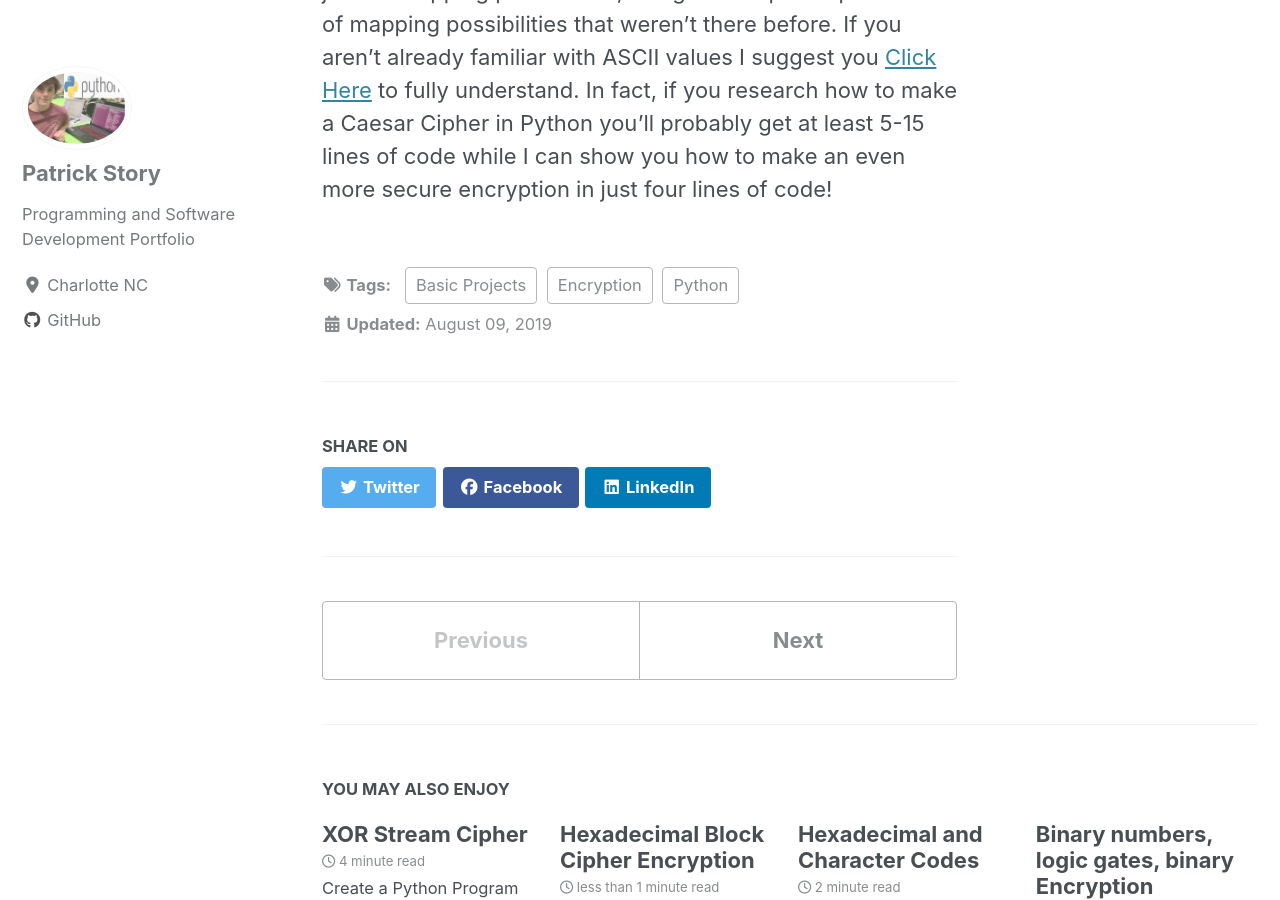
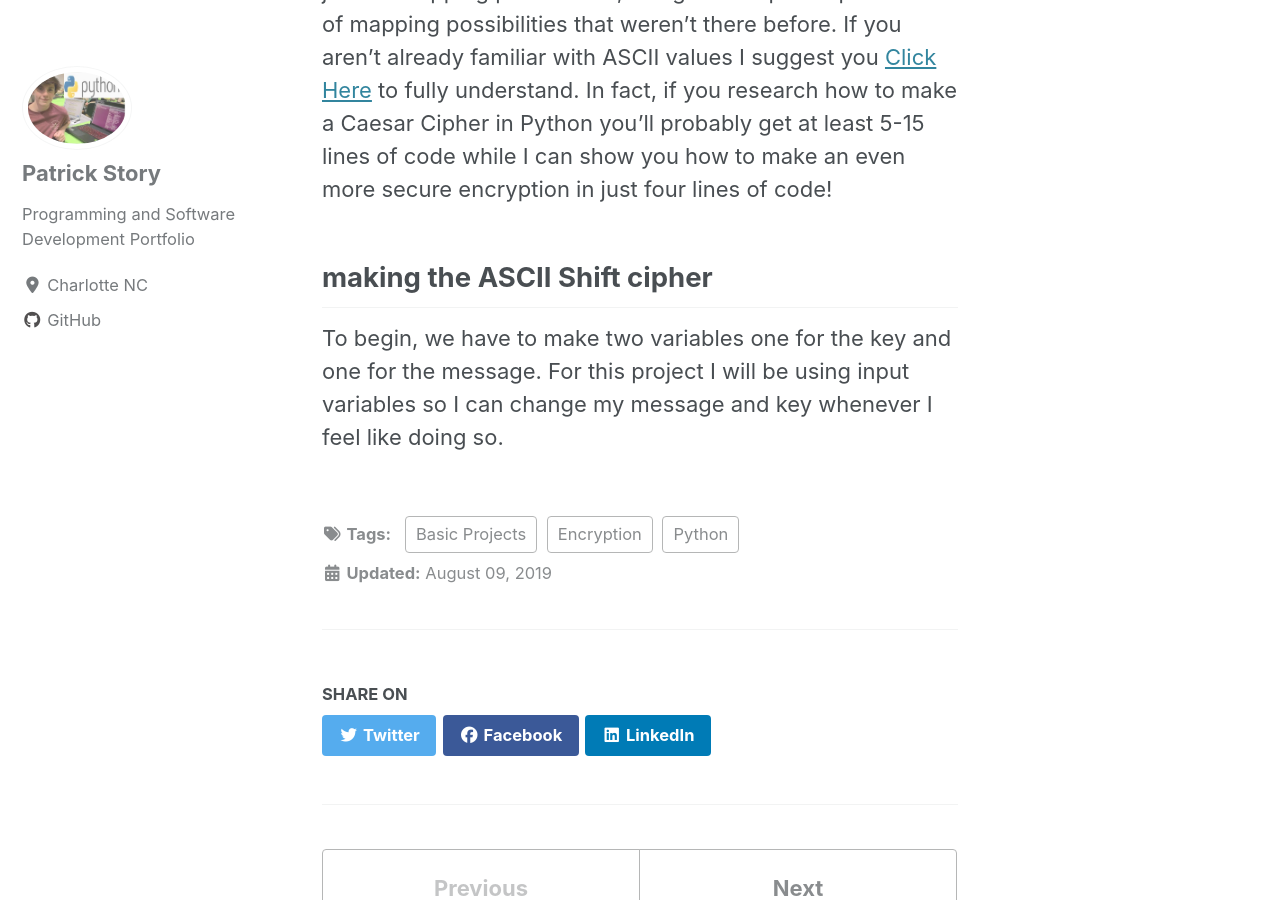
Before and after one commit to Patchyst/Patchyst.github.io, a Jekyll site: the page built from _posts/2019-08-9-CaesarCipher.md, in a window 1280 px wide and 900 px high, scrolled down 1776 px. Built offline with Jekyll 4.4.1, drawn with Linux system fonts in a browser that asks for light colours; cached includes are drawn as plain includes; nearby versions of some CDN libraries.

Commit message:
updating ASCII Cipher Project

```diff
--- a/_posts/2019-08-9-CaesarCipher.md
+++ b/_posts/2019-08-9-CaesarCipher.md
@@ -12,3 +12,6 @@ As you've probably guessed it has something to do with Julius Caesar. While the
 
 ## Advantages of using ASCII values
 As I said before, a regular old shift cipher regulates you to just 26 mapping possibilities, using ASCII opens up a world of mapping possibilities that weren't there before. If you aren't already familiar with ASCII values I suggest you [Click Here](https://patchyst.github.io/indexASCII/) to fully understand. In fact, if you research how to make a Caesar Cipher in Python you'll probably get at least 5-15 lines of code while I can show you how to make an even more secure encryption in just four lines of code!
+
+## making the ASCII Shift cipher
+To begin, we have to make two variables one for the key and one for the message. For this project I will be using input variables so I can change my message and key whenever I feel like doing so.
```
